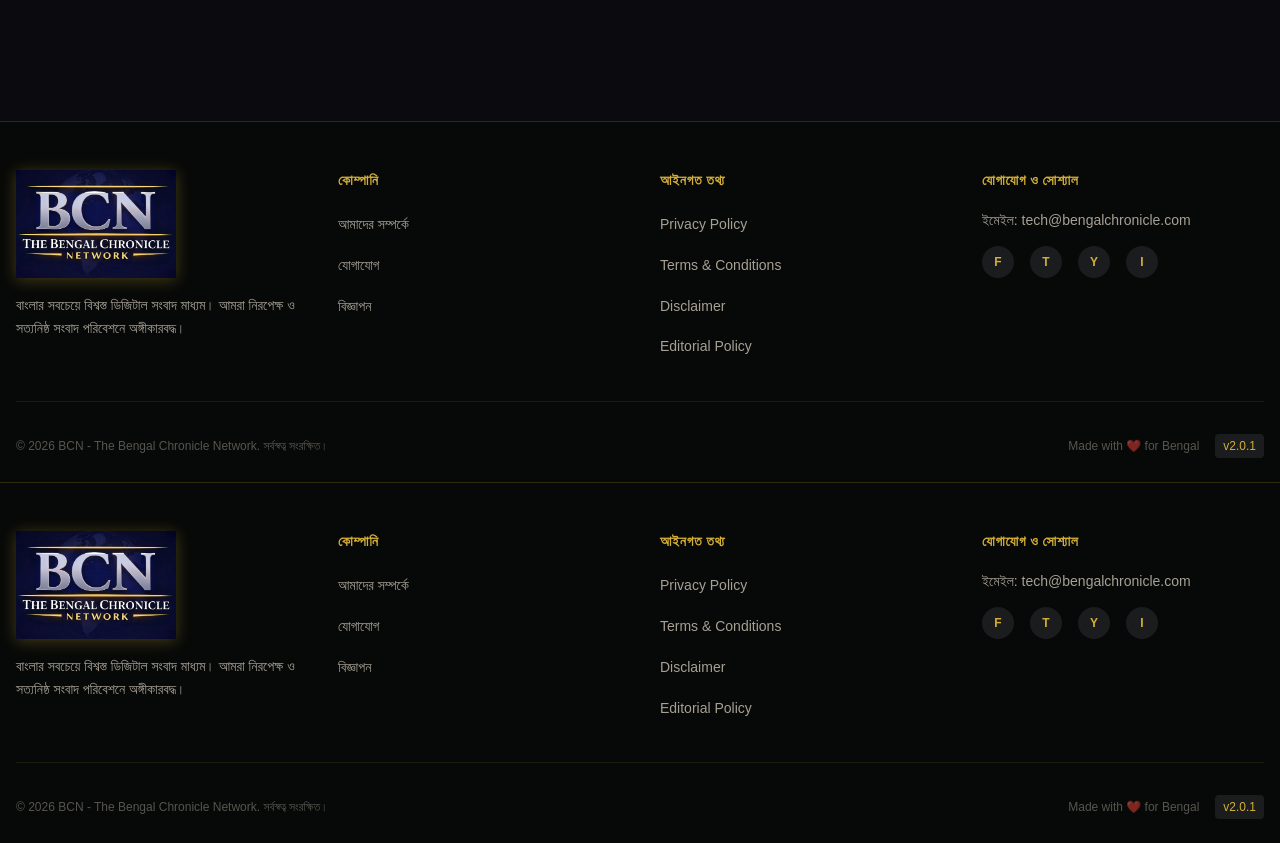
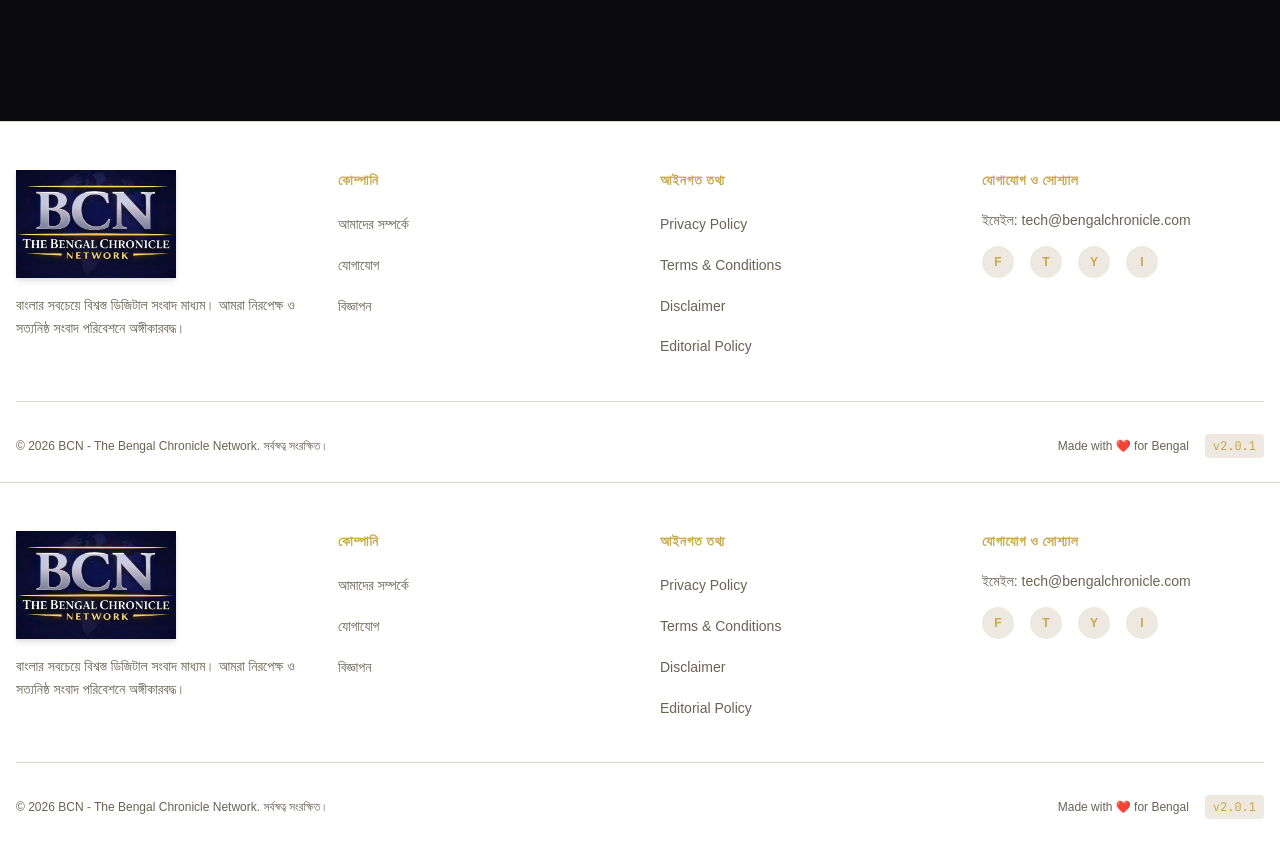
Before and after one commit to soumya28022005/BCN-News-Channel-SC, a Next.js app in the folder frontend/: page /news in a window 1280 px wide. Shown: the part 1000-1843 px from the top of the page. Built offline with nearby package versions, Linux system fonts and the light colour scheme; no server answers; a web font is replaced by a local one.

Commit message:
now no add come in admin pannel

```diff
--- a/frontend/src/components/ads/AdsWrapper.tsx
+++ b/frontend/src/components/ads/AdsWrapper.tsx
@@ -3,21 +3,19 @@
 import { usePathname } from 'next/navigation';
 import SponsorPopup from '../news/SponsorPopup';
 import BottomStickyAd from './BottomStickyAd';
-import TopBannerAd from './TopBannerAd'; // ✅ FIX: Top Banner ইমপোর্ট করা হলো
+import TopBannerAd from './TopBannerAd';
 
 export default function AdsWrapper() {
   const pathname = usePathname();
 
-  // ইউজার অ্যাডমিন প্যানেলে থাকলে কোনো অ্যাড দেখাবে না
-  if (pathname?.startsWith('/newsroom-bcn-2024')) {
+  // URL e 'newsroom-bcn-2024' ba 'admin' thakle kono ad dekhabe na
+  if (pathname?.includes('/newsroom-bcn-2024') || pathname?.includes('/admin')) {
     return null;
   }
 
   return (
     <>
-      {/* ✅ FIX: হেডারের ঠিক নিচেই Top Banner দেখাবে */}
       <TopBannerAd />
-
       <SponsorPopup />
       <BottomStickyAd />
     </>
--- a/frontend/src/components/ads/BottomStickyAd.tsx
+++ b/frontend/src/components/ads/BottomStickyAd.tsx
@@ -1,5 +1,6 @@
 'use client';
 import { useEffect, useState } from 'react';
+import { usePathname } from 'next/navigation';
 import { AD_CONFIG } from '../../config/ads.config';
 import { api } from '../../lib/api';
 
@@ -9,12 +10,16 @@ const getValidUrl = (url?: string) => {
 };
 
 export default function BottomStickyAd() {
+  const pathname = usePathname();
   const [ads, setAds] = useState<any[]>([]);
   const [currentIndex, setCurrentIndex] = useState(0);
   const [visible, setVisible] = useState(true);
 
   useEffect(() => {
+    // Admin route hole API theke ad fetch korbei na
+    if (pathname?.includes('/newsroom-bcn-2024') || pathname?.includes('/admin')) return;
     if (AD_CONFIG.ADSENSE_ENABLED) return;
+
     const fetchAd = async () => {
       try {
         const res = await api.get<any>('/sponsor');
@@ -28,7 +33,7 @@ export default function BottomStickyAd() {
       }
     };
     fetchAd();
-  }, []);
+  }, [pathname]);
 
   useEffect(() => {
     if (ads.length <= 1) return;
@@ -38,6 +43,8 @@ export default function BottomStickyAd() {
     return () => clearInterval(interval);
   }, [ads.length]);
 
+  // Admin page e jeno ekebarei UI te load na hoy
+  if (pathname?.includes('/newsroom-bcn-2024') || pathname?.includes('/admin')) return null;
   if (!visible) return null;
   if (!AD_CONFIG.ADSENSE_ENABLED && ads.length === 0) return null;
 
@@ -65,7 +72,6 @@ export default function BottomStickyAd() {
                  data-ad-client={AD_CONFIG.ADSENSE_CLIENT_ID}></ins>
           </div>
         ) : (
-          /* ✅ FIX: getValidUrl ব্যবহার করা হয়েছে */
           <a href={getValidUrl(currentAd?.linkUrl)} target="_blank" rel="noreferrer" className="block w-full flex justify-center py-0.5">
             <img
               src={currentAd?.imageUrl}
--- a/frontend/src/components/layout/Footer.tsx
+++ b/frontend/src/components/layout/Footer.tsx
@@ -26,7 +26,7 @@ export default function Footer() {
   };
 
   return (
-    <footer className="bg-[#070908] border-t border-[#D4AF37]/20 pt-12 pb-6">
+    <footer className="bg-[var(--bg2)] border-t border-[var(--border)] pt-12 pb-6 transition-colors duration-300">
       <div className="max-w-7xl mx-auto px-4">
         <div className="grid grid-cols-1 md:grid-cols-4 gap-10 mb-10">
 
@@ -37,21 +37,20 @@ export default function Footer() {
               alt="BCN Logo"
               width={160}
               height={60}
-              className="mb-4"
-              style={{ filter: 'drop-shadow(0 2px 8px rgba(212,175,55,0.3))' }}
+              className="mb-4 drop-shadow-md"
             />
-            <p className="text-[#A7A095] text-sm leading-relaxed">
+            <p className="text-[var(--muted)] text-sm leading-relaxed">
               বাংলার সবচেয়ে বিশ্বস্ত ডিজিটাল সংবাদ মাধ্যম। আমরা নিরপেক্ষ ও সত্যনিষ্ঠ সংবাদ পরিবেশনে অঙ্গীকারবদ্ধ।
             </p>
           </div>
 
           {/* Column 2: Quick Links */}
           <div>
-            <h4 className="text-[#D4AF37] font-bold text-sm uppercase tracking-wider mb-5">কোম্পানি</h4>
+            <h4 className="text-[var(--gold)] font-bold text-sm uppercase tracking-wider mb-5">কোম্পানি</h4>
             <ul className="space-y-3">
               {footerLinks.company.map((link) => (
                 <li key={link.name}>
-                  <Link href={link.href} className="text-[#A7A095] text-sm hover:text-white transition-colors">
+                  <Link href={link.href} className="text-[var(--muted)] text-sm hover:text-[var(--gold)] transition-colors">
                     {link.name}
                   </Link>
                 </li>
@@ -61,11 +60,11 @@ export default function Footer() {
 
           {/* Column 3: Legal Links */}
           <div>
-            <h4 className="text-[#D4AF37] font-bold text-sm uppercase tracking-wider mb-5">আইনগত তথ্য</h4>
+            <h4 className="text-[var(--gold)] font-bold text-sm uppercase tracking-wider mb-5">আইনগত তথ্য</h4>
             <ul className="space-y-3">
               {footerLinks.legal.map((link) => (
                 <li key={link.name}>
-                  <Link href={link.href} className="text-[#A7A095] text-sm hover:text-white transition-colors">
+                  <Link href={link.href} className="text-[var(--muted)] text-sm hover:text-[var(--gold)] transition-colors">
                     {link.name}
                   </Link>
                 </li>
@@ -75,11 +74,11 @@ export default function Footer() {
 
           {/* Column 4: Contact & Social */}
           <div>
-            <h4 className="text-[#D4AF37] font-bold text-sm uppercase tracking-wider mb-5">যোগাযোগ ও সোশ্যাল</h4>
-            <p className="text-[#A7A095] text-sm mb-4">ইমেইল: tech@bengalchronicle.com</p>
+            <h4 className="text-[var(--gold)] font-bold text-sm uppercase tracking-wider mb-5">যোগাযোগ ও সোশ্যাল</h4>
+            <p className="text-[var(--muted)] text-sm mb-4">ইমেইল: tech@bengalchronicle.com</p>
             <div className="flex gap-4">
               {footerLinks.social.map((s) => (
-                <a key={s.name} href={s.href} className="w-8 h-8 rounded-full bg-[#1A1C1E] flex items-center justify-center text-[#D4AF37] hover:bg-[#D4AF37] hover:text-black transition-all">
+                <a key={s.name} href={s.href} className="w-8 h-8 rounded-full bg-[var(--bg3)] flex items-center justify-center text-[var(--gold)] hover:bg-[var(--gold)] hover:text-[var(--bg)] transition-all">
                   <span className="text-xs font-bold">{s.name[0]}</span>
                 </a>
               ))}
@@ -88,11 +87,11 @@ export default function Footer() {
         </div>
 
         {/* Bottom Bar */}
-        <div className="border-t border-[#D4AF37]/10 pt-8 flex flex-col md:flex-row justify-between items-center gap-4 text-[10px] sm:text-xs text-[#A7A095]/50">
+        <div className="border-t border-[var(--border)] pt-8 flex flex-col md:flex-row justify-between items-center gap-4 text-[10px] sm:text-xs text-[var(--muted)]">
           <p>© {year} BCN - The Bengal Chronicle Network. সর্বস্বত্ব সংরক্ষিত।</p>
           <div className="flex items-center gap-4">
             <span>Made with ❤️ for Bengal</span>
-            <span className="bg-[#1A1C1E] px-2 py-1 rounded text-[#D4AF37]">v2.0.1</span>
+            <span className="bg-[var(--bg3)] px-2 py-1 rounded text-[var(--gold)] font-mono">v2.0.1</span>
           </div>
         </div>
       </div>
--- a/frontend/src/components/news/SponsorPopup.tsx
+++ b/frontend/src/components/news/SponsorPopup.tsx
@@ -1,5 +1,6 @@
 'use client';
 import { useState, useEffect, useRef } from 'react';
+import { usePathname } from 'next/navigation';
 import { api } from '@/lib/api';
 
 const getValidUrl = (url?: string) => {
@@ -8,6 +9,7 @@ const getValidUrl = (url?: string) => {
 };
 
 export default function SponsorPopup() {
+  const pathname = usePathname();
   const [sponsor, setSponsor] = useState<any>(null);
   const [show, setShow] = useState(false);
   const [timeLeft, setTimeLeft] = useState(5);
@@ -16,6 +18,9 @@ export default function SponsorPopup() {
   useEffect(() => { showRef.current = show; }, [show]);
 
   useEffect(() => {
+    // Admin panel e API call o jeno na hoy tai ekhane check kora holo
+    if (pathname?.includes('/newsroom-bcn-2024') || pathname?.includes('/admin')) return;
+
     const checkAndShowAd = async () => {
       if (showRef.current) return;
 
@@ -46,7 +51,7 @@ export default function SponsorPopup() {
     checkAndShowAd();
     const interval = setInterval(checkAndShowAd, 30000);
     return () => clearInterval(interval);
-  }, []);
+  }, [pathname]);
 
   useEffect(() => {
     if (!show) return;
@@ -56,6 +61,8 @@ export default function SponsorPopup() {
     }
   }, [show, timeLeft]);
 
+  // Jodiyo AdsWrapper theke null hobe, tobuo extra check
+  if (pathname?.includes('/newsroom-bcn-2024') || pathname?.includes('/admin')) return null;
   if (!show || !sponsor) return null;
 
   return (
@@ -63,7 +70,6 @@ export default function SponsorPopup() {
       style={{ background: 'rgba(10,26,58,0.75)', backdropFilter: 'blur(14px)' }}>
       <div className="relative max-w-4xl w-full rounded-2xl overflow-hidden shadow-[0_24px_80px_rgba(0,0,0,0.9)] animate-in zoom-in-95 duration-500"
         style={{ border: '1px solid rgba(212,175,55,0.4)', background: '#0A0A0F' }}>
-        {/* ✅ FIX: getValidUrl ব্যবহার করা হয়েছে */}
         <a href={getValidUrl(sponsor.linkUrl)} target="_blank" rel="noopener noreferrer" className="block cursor-pointer">
           <img src={sponsor.imageUrl} alt="Sponsor" className="w-full h-auto max-h-[80vh] object-contain bg-black transition-transform duration-500 hover:scale-[1.02]" />
         </a>
```
